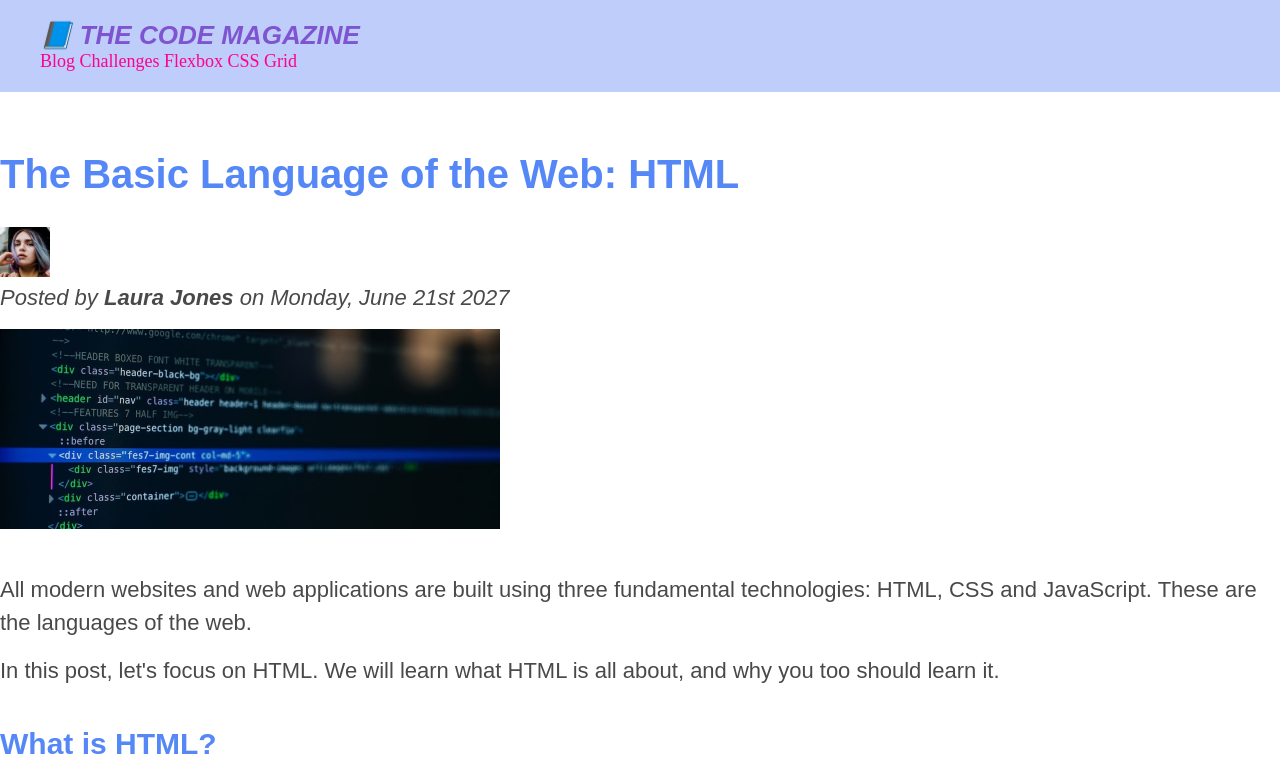
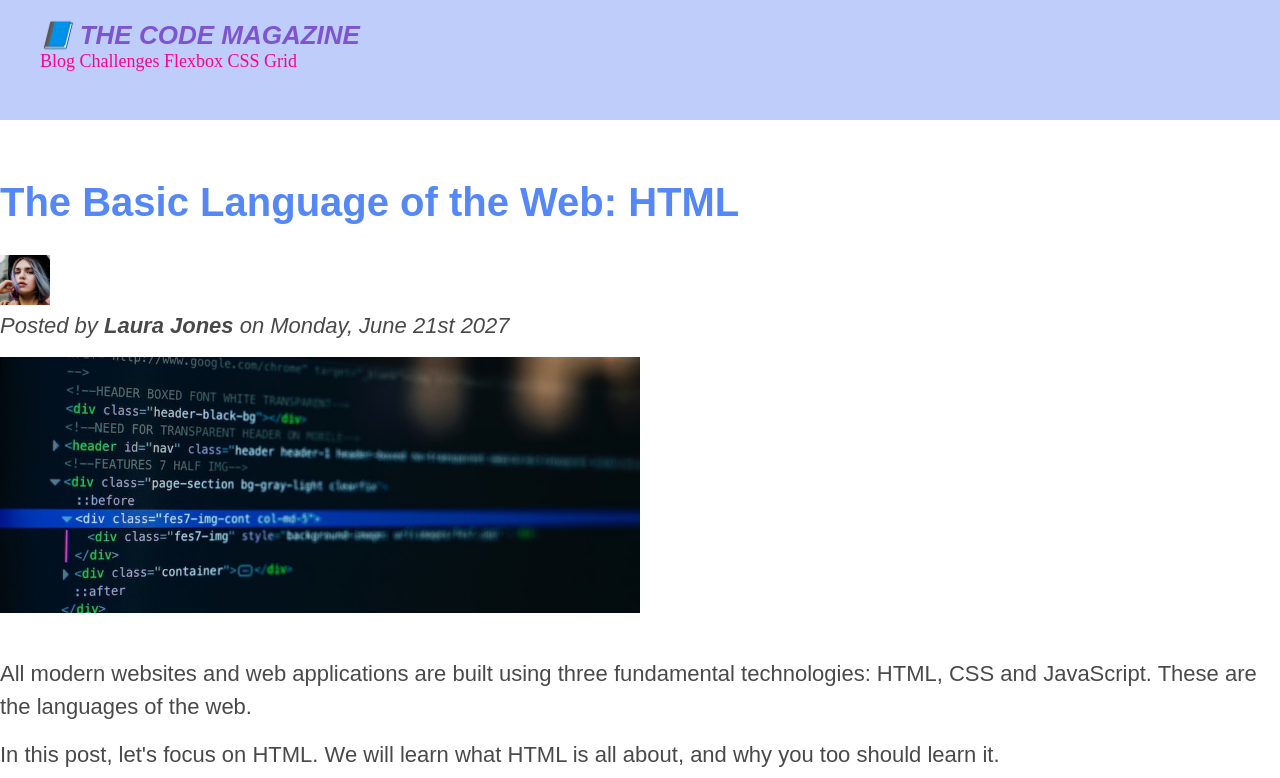
Before and after one commit to ziadbensalim/Getting-back-my-CSS-knowledge, a plain HTML site: page index.html in a window 1280 px wide. Shown: the top 778 px of the page. Drawn offline with Linux system fonts and the light colour scheme.

Commit message:
Dimentions

```diff
--- a/index.html
+++ b/index.html
@@ -34,6 +34,7 @@
           alt="HTML code on a screen"
           width="500"
           height="200"
+          class="post-img"
         />
       </header>
       <p>
--- a/style.css
+++ b/style.css
@@ -18,9 +18,14 @@ li {
   background-color: #becdf9;
   padding: 20px 40px;
   margin-bottom: 60px;
+  height: 80px;
 }
 .post-header {
   margin-bottom: 40px;
+}
+.post-img {
+  width: 50%;
+  height: auto;
 }
 h1,
 h2,
@@ -77,6 +82,7 @@ aside {
   border-bottom: 5px solid #2f60f3;
   background-color: #becdf9;
   padding: 50px 0;
+  width: 500px;
 }
 .author {
   font-style: italic;
```
